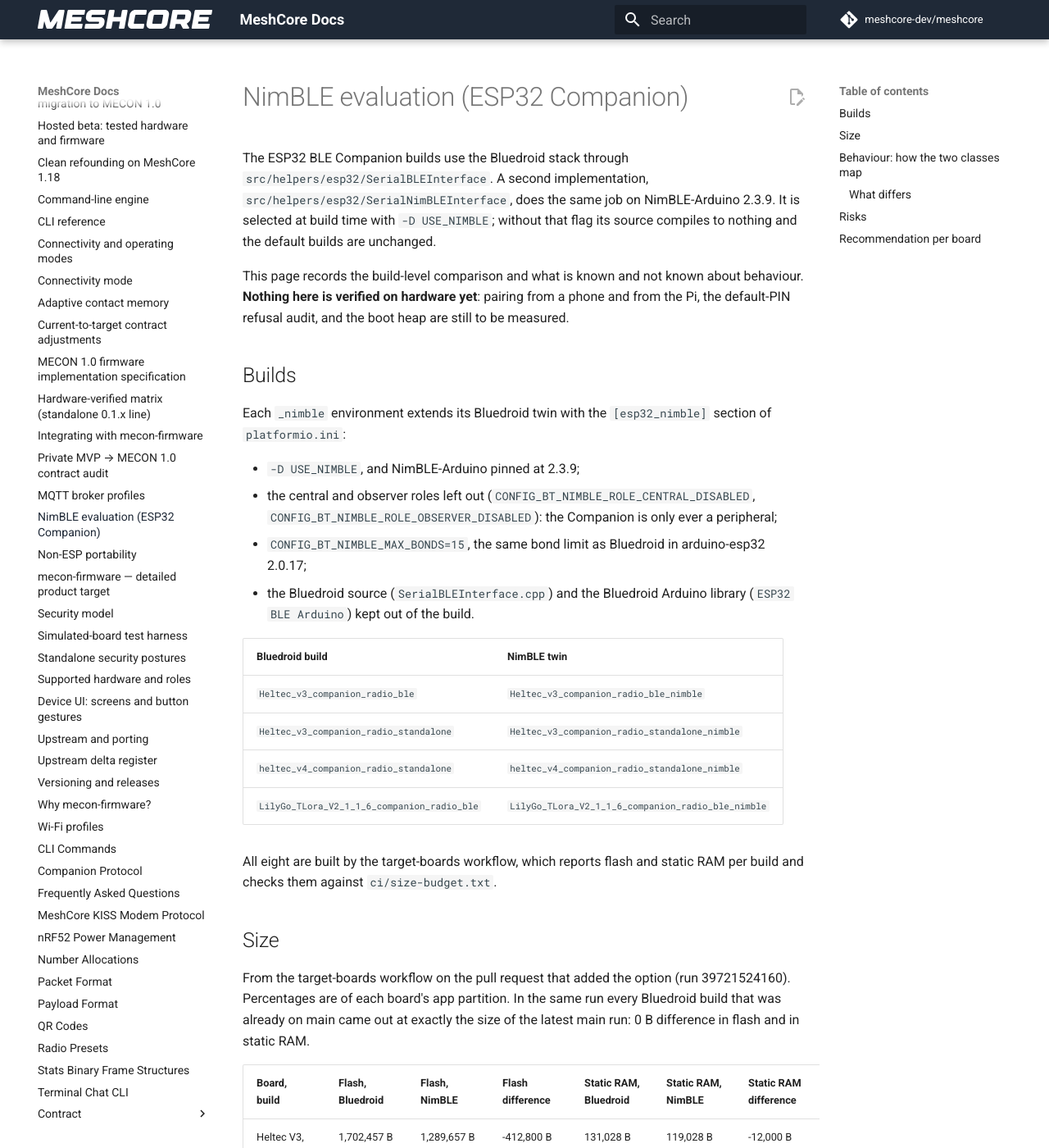
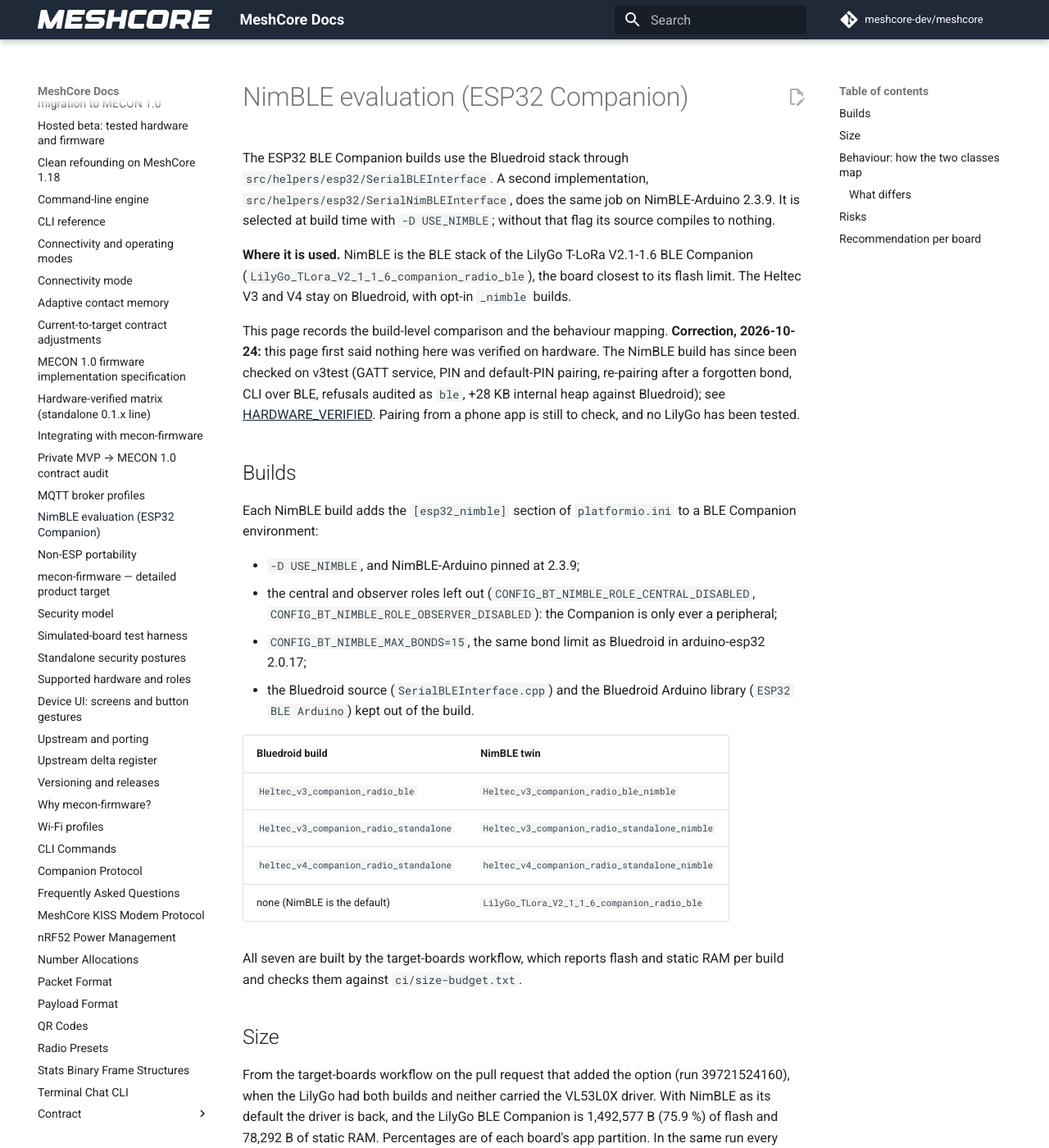
Before and after one commit to hoejriis/mecon-firmware, an MkDocs documentation site: the page built from docs/NIMBLE_EVALUATION.md, in a window 1280 px wide and 1400 px high. Shown: the whole window at 82% size. Built offline with MkDocs 1.6.1 and Material for MkDocs 9.7.7, drawn with Linux system fonts in a browser that asks for light colours; comment, search, counter and statistics services are not loaded; some of the changed text lies outside the part shown.

Commit message:
LilyGo T-LoRa BLE Companion: NimBLE by default, VL53L0X back
The Bluedroid image filled 98.5 % of the board's min_spiffs app partition
and could only fit by leaving the VL53L0X driver out, the one board
exception in the fork. NimBLE is verified on v3test (pairing, forgotten-
bond re-pairing, CLI over BLE, audited refusals, +28 KB heap), so the
LilyGo's regular BLE env now builds against it, with every sensor driver:
1,492,577 B (75.9 %) flash, 78,292 B static RAM. The separate _nimble twin
is gone, since it is now the same build. The Heltec V3 and V4 stay on
Bluedroid.

The size budget follows the seeding rule (use + 4 KB, whole KB). The
NimBLE evaluation page still said nothing was verified on hardware; that
is corrected, with the remaining gaps (phone app, any LilyGo) stated.

No LilyGo is on the bench, so this is checked by build, linked symbols
(no Bluedroid, NimBLE and VL53L0X present) and the size budget only.

Issue #86

Co-Authored-By: Claude Opus 5.5 (1M context) <noreply@anthropic.com>

```diff
--- a/docs/NIMBLE_EVALUATION.md
+++ b/docs/NIMBLE_EVALUATION.md
@@ -1,12 +1,14 @@
 # NimBLE evaluation (ESP32 Companion)
 
-The ESP32 BLE Companion builds use the Bluedroid stack through `src/helpers/esp32/SerialBLEInterface`. A second implementation, `src/helpers/esp32/SerialNimBLEInterface`, does the same job on NimBLE-Arduino 2.3.9. It is selected at build time with `-D USE_NIMBLE`; without that flag its source compiles to nothing and the default builds are unchanged.
+The ESP32 BLE Companion builds use the Bluedroid stack through `src/helpers/esp32/SerialBLEInterface`. A second implementation, `src/helpers/esp32/SerialNimBLEInterface`, does the same job on NimBLE-Arduino 2.3.9. It is selected at build time with `-D USE_NIMBLE`; without that flag its source compiles to nothing.
 
-This page records the build-level comparison and what is known and not known about behaviour. **Nothing here is verified on hardware yet**: pairing from a phone and from the Pi, the default-PIN refusal audit, and the boot heap are still to be measured.
+**Where it is used.** NimBLE is the BLE stack of the LilyGo T-LoRa V2.1-1.6 BLE Companion (`LilyGo_TLora_V2_1_1_6_companion_radio_ble`), the board closest to its flash limit. The Heltec V3 and V4 stay on Bluedroid, with opt-in `_nimble` builds.
+
+This page records the build-level comparison and the behaviour mapping. **Correction, 2026-10-24:** this page first said nothing here was verified on hardware. The NimBLE build has since been checked on v3test (GATT service, PIN and default-PIN pairing, re-pairing after a forgotten bond, CLI over BLE, refusals audited as `ble`, +28 KB internal heap against Bluedroid); see [HARDWARE_VERIFIED](HARDWARE_VERIFIED.md). Pairing from a phone app is still to check, and no LilyGo has been tested.
 
 ## Builds
 
-Each `_nimble` environment extends its Bluedroid twin with the `[esp32_nimble]` section of `platformio.ini`:
+Each NimBLE build adds the `[esp32_nimble]` section of `platformio.ini` to a BLE Companion environment:
 
 - `-D USE_NIMBLE`, and NimBLE-Arduino pinned at 2.3.9;
 - the central and observer roles left out (`CONFIG_BT_NIMBLE_ROLE_CENTRAL_DISABLED`, `CONFIG_BT_NIMBLE_ROLE_OBSERVER_DISABLED`): the Companion is only ever a peripheral;
@@ -18,13 +20,13 @@ Each `_nimble` environment extends its Bluedroid twin with the `[esp32_nimble]`
 | `Heltec_v3_companion_radio_ble` | `Heltec_v3_companion_radio_ble_nimble` |
 | `Heltec_v3_companion_radio_standalone` | `Heltec_v3_companion_radio_standalone_nimble` |
 | `heltec_v4_companion_radio_standalone` | `heltec_v4_companion_radio_standalone_nimble` |
-| `LilyGo_TLora_V2_1_1_6_companion_radio_ble` | `LilyGo_TLora_V2_1_1_6_companion_radio_ble_nimble` |
+| none (NimBLE is the default) | `LilyGo_TLora_V2_1_1_6_companion_radio_ble` |
 
-All eight are built by the target-boards workflow, which reports flash and static RAM per build and checks them against `ci/size-budget.txt`.
+All seven are built by the target-boards workflow, which reports flash and static RAM per build and checks them against `ci/size-budget.txt`.
 
 ## Size
 
-From the target-boards workflow on the pull request that added the option (run 39721524160). Percentages are of each board's app partition. In the same run every Bluedroid build that was already on main came out at exactly the size of the latest main run: 0 B difference in flash and in static RAM.
+From the target-boards workflow on the pull request that added the option (run 39721524160), when the LilyGo had both builds and neither carried the VL53L0X driver. With NimBLE as its default the driver is back, and the LilyGo BLE Companion is 1,492,577 B (75.9 %) of flash and 78,292 B of static RAM. Percentages are of each board's app partition. In the same run every Bluedroid build that was already on main came out at exactly the size of the latest main run: 0 B difference in flash and in static RAM.
 
 | Board, build | Flash, Bluedroid | Flash, NimBLE | Flash difference | Static RAM, Bluedroid | Static RAM, NimBLE | Static RAM difference | Boot heap |
 |---|---|---|---|---|---|---|---|
@@ -63,19 +65,18 @@ The public interface is the same, so `examples/companion_radio/main.cpp` uses ei
 
 - **Unauthenticated links are dropped.** Bluedroid marks the link up on any successful pairing; its characteristics already refuse reads and writes without MITM, so a Just Works link could do nothing but stay connected. The NimBLE class requires an encrypted and authenticated link before it is up, and drops anything else like a failed pairing. Stricter, never looser.
 - **`disable()` drops every connection**, not only the last one, so a central that connected but never paired is not left behind.
-- **A phone that forgot its bond.** NimBLE's host, by default, ignores a new pairing request from a peer it already holds a bond for (`BLE_GAP_EVENT_REPEAT_PAIRING` is answered "ignore" because NimBLE-Arduino's server does not handle it, and the event cannot be hooked from outside). Bluedroid is expected to accept the new pairing and replace the old bond (not checked in its source or on a board). So after "forget device" on the phone, a NimBLE device may refuse to pair again until its own bond is removed. To verify on hardware; if it holds, it needs a fix in the class (or a bond-clear command) before NimBLE could be adopted.
+- **A phone that forgot its bond.** NimBLE's host, by default, ignores a new pairing request from a peer it already holds a bond for (`BLE_GAP_EVENT_REPEAT_PAIRING` is answered "ignore" because NimBLE-Arduino's server does not handle it, and the event cannot be hooked from outside). Bluedroid is expected to accept the new pairing and replace the old bond (not checked in its source or on a board). So after "forget device" on the phone, a NimBLE device might refuse to pair again until its own bond is removed. Checked on v3test with the Pi as central: after the central forgot its bond, it paired again (see [HARDWARE_VERIFIED](HARDWARE_VERIFIED.md)). A phone app is not yet checked.
 - **Advertising layout.** The name moves to the scan response. Apps that filter on the service UUID or that read the scan response see the device as before; a scanner that reads only the advertisement would show it without a name.
 
 ## Risks
 
-- None of the behaviour above has run on hardware. The mapping is read from the two libraries' sources, not observed.
-- The heap saving, which is the main reason to switch on the ESP32 boards, is not measured.
+- The mapping above is read from the two libraries' sources; on hardware it is checked on v3test only, with the Pi as central. No phone app and no LilyGo board has run it.
 - A second BLE implementation is a second thing to keep in step: any change to the Bluedroid class (pacing, queues, posture hooks) has to be made in both while both exist.
-- NimBLE-Arduino 2.x on arduino-esp32 2.0.17 is supported by the library, but this project has no run time on it yet.
+- NimBLE-Arduino 2.x on arduino-esp32 2.0.17 is supported by the library; this project's run time on it is the v3test checks.
 
 ## Recommendation per board
 
-- **LilyGo T-LoRa V2.1-1.6 (4 MB flash, `min_spiffs` partition).** The case for NimBLE. The Bluedroid build is at 98.5 % of its partition and already leaves the VL53L0X driver out to fit; NimBLE brings it to 73.7 %. Adopt once the hardware checks below pass on this board and the forgotten-bond case is settled.
+- **LilyGo T-LoRa V2.1-1.6 (4 MB flash, `min_spiffs` partition).** Adopted: NimBLE is this board's BLE stack. The Bluedroid build filled 98.5 % of its partition and had to leave the VL53L0X driver out; the NimBLE build fits with every sensor driver at 75.9 %. Not yet run on a LilyGo.
 - **Heltec V3 (8 MB flash, 3.3 MB app partition).** No flash pressure (50.9 % with Bluedroid), and the measured headroom on this board does not call for a change. Stay on Bluedroid unless the boot-heap measurement shows a gain that matters for the standalone build (BLE and Wi-Fi with TLS share internal RAM; see [Heap floor](CONNECTIVITY_MODE.md#heap-floor)).
 - **Heltec V4 (16 MB flash, 2 MB PSRAM).** No flash pressure (28.6 %). Stay on Bluedroid, with the same heap condition as the V3.
 
```
Also changed, not shown: docs/HARDWARE_VERIFIED.md (+0 -5 lines), docs/UPSTREAM_DELTA.md (+1 -5 lines), 3 other files.
